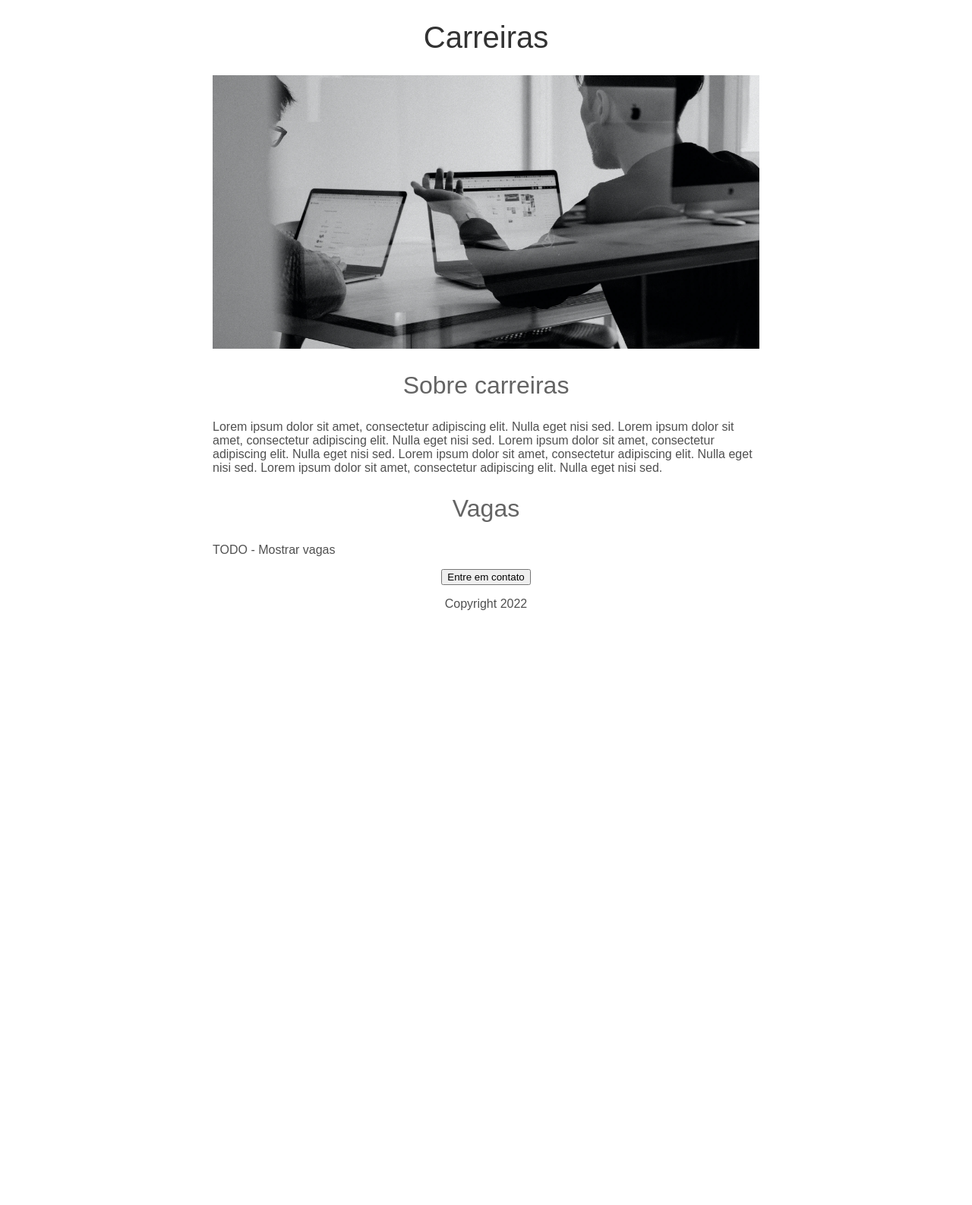
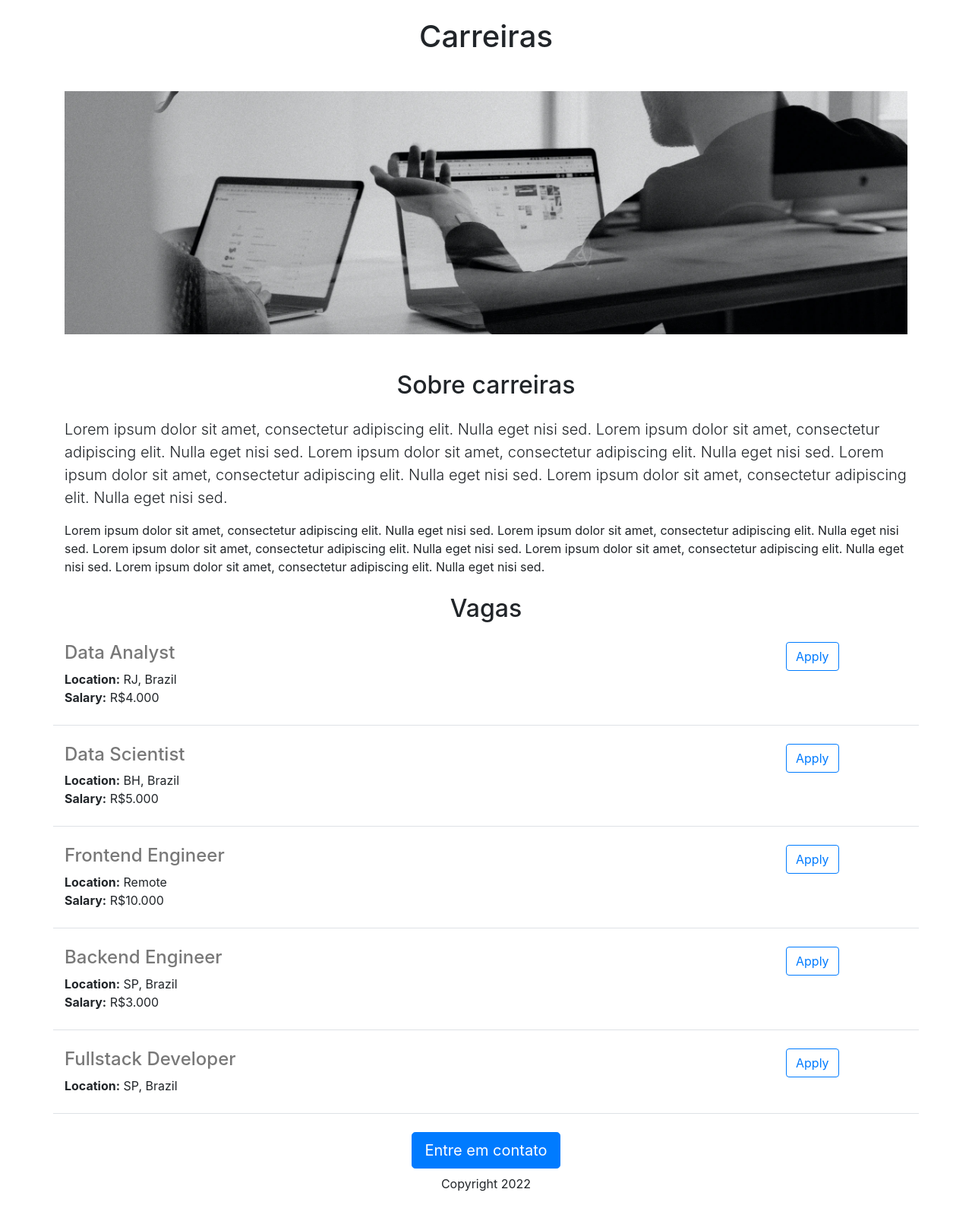
Before and after one commit to AntonioMarcel/treinamento-flask, a Flask app: page / in a window 1280 px wide. Shown: the whole page at 76% size. Before the commit the page ends 803 px from the top, so only its background shows below. Run offline with Flask 3, Linux system fonts and the light colour scheme.

Commit message:
adiciona dados dinâmicos e cria nova rota

```diff
--- a/app.py
+++ b/app.py
@@ -1,10 +1,35 @@
-from flask import Flask, render_template
+from flask import Flask, render_template, jsonify
 
 app = Flask(__name__)
 
+
+JOBS = [
+    {"id": 1, "title": "Data Analyst", "location": "RJ, Brazil", "salary": "R$4.000"},
+    {"id": 2, "title": "Data Scientist", "location": "BH, Brazil", "salary": "R$5.000"},
+    {"id": 3, "title": "Frontend Engineer", "location": "Remote", "salary": "R$10.000"},
+    {
+        "id": 4,
+        "title": "Backend Engineer",
+        "location": "SP, Brazil",
+        "salary": "R$3.000",
+    },
+    {
+        "id": 5,
+        "title": "Fullstack Developer",
+        "location": "SP, Brazil",
+    },
+]
+
+
 @app.route("/")
 def hello_world():
-  return render_template("home.html")
+    return render_template("home.html", jobs=JOBS, company="Xaropinho")
+
+
+@app.route("/api/jobs")
+def list_jobs():
+    return jsonify(JOBS)
+
 
 if __name__ == "__main__":
-  app.run(host="0.0.0.0", debug=True)
+    app.run(host="0.0.0.0", debug=True)
--- /dev/null
+++ b/requirements.txt
@@ -0,0 +1 @@
+flask
--- /dev/null
+++ b/static/styles/style.css
@@ -0,0 +1,9 @@
+#banner {
+  width: 100%;
+  height: 320px;
+  object-fit: cover;
+}
+
+h4 {
+  color: rgb(120, 120, 120);
+}
--- a/templates/home.html
+++ b/templates/home.html
@@ -1,61 +1,85 @@
 <!DOCTYPE html>
 <html>
   <head>
-    <meta charset="utf-8">
-    <title>Carreiras</title>
-    <style>
-      h1 {
-        font-size: 40px;
-        font-family: Arial;
-        font-weight: normal;
-        color: rgb(50, 50, 50);
-        text-align: center;
-      }
+    <title>{{company}} Carreiras</title>
 
-      #banner {
-        width: 100%;
-        height: 360px;
-        object-fit: cover;
-      }
+    <!-- Required meta tags -->
+    <meta charset="utf-8" />
+    <meta
+      name="viewport"
+      content="width=device-width, initial-scale=1, shrink-to-fit=no"
+    />
 
-      h2 {
-        font-family: Arial;
-        font-size: 32px;
-        color: rgb(100, 100, 100);
-        text-align: center;
-        font-weight: normal;
-      }
+    <!-- Bootstrap CSS -->
+    <link
+      rel="stylesheet"
+      href="https://cdn.jsdelivr.net/npm/bootstrap@4.1.3/dist/css/bootstrap.min.css"
+      integrity="sha384-MCw98/SFnGE8fJT3GXwEOngsV7Zt27NXFoaoApmYm81iuXoPkFOJwJ8ERdknLPMO"
+      crossorigin="anonymous"
+    />
 
-      p {
-        font-family: Arial;
-        color: rgb(80, 80, 80);
-      }
+    <!-- Optional JavaScript -->
+    <!-- jQuery first, then Popper.js, then Bootstrap JS -->
+    <script
+      src="https://code.jquery.com/jquery-3.3.1.slim.min.js"
+      integrity="sha384-q8i/X+965DzO0rT7abK41JStQIAqVgRVzpbzo5smXKp4YfRvH+8abtTE1Pi6jizo"
+      crossorigin="anonymous"
+    ></script>
+    <script
+      src="https://cdn.jsdelivr.net/npm/popper.js@1.14.3/dist/umd/popper.min.js"
+      integrity="sha384-ZMP7rVo3mIykV+2+9J3UJ46jBk0WLaUAdn689aCwoqbBJiSnjAK/l8WvCWPIPm49"
+      crossorigin="anonymous"
+    ></script>
+    <script
+      src="https://cdn.jsdelivr.net/npm/bootstrap@4.1.3/dist/js/bootstrap.min.js"
+      integrity="sha384-ChfqqxuZUCnJSK3+MXmPNIyE6ZbWh2IMqE241rYiqJxyMiZ6OW/JmZQ5stwEULTy"
+      crossorigin="anonymous"
+    ></script>
 
-      #container {
-        max-width: 720px;
-        margin: 0 auto 0 auto;
-      }
+    <!-- Custom CSS -->
+    <link
+      rel="stylesheet"
+      href="{{ url_for('static', filename='styles/style.css') }}"
+      type="text/css"
+    />
+  </head>
 
-      #bottom {
-        text-align: center;
+  <body>
+    <div class="container">
+      <h1 class="text-center pt-4 mb-5">Carreiras</h1>
+      <img
+        class="img-fluid"
+        id="banner"
+        src="{{ url_for('static', filename='images/banner.jpeg') }}"
+      />
+      <h2 class="text-center mt-5 mb-4">Sobre carreiras</h2>
+      <p class="lead">
+        Lorem ipsum dolor sit amet, consectetur adipiscing elit. Nulla eget nisi
+        sed. Lorem ipsum dolor sit amet, consectetur adipiscing elit. Nulla eget
+        nisi sed. Lorem ipsum dolor sit amet, consectetur adipiscing elit. Nulla
+        eget nisi sed. Lorem ipsum dolor sit amet, consectetur adipiscing elit.
+        Nulla eget nisi sed. Lorem ipsum dolor sit amet, consectetur adipiscing
+        elit. Nulla eget nisi sed.
+      </p>
+      <p>
+        Lorem ipsum dolor sit amet, consectetur adipiscing elit. Nulla eget nisi
+        sed. Lorem ipsum dolor sit amet, consectetur adipiscing elit. Nulla eget
+        nisi sed. Lorem ipsum dolor sit amet, consectetur adipiscing elit. Nulla
+        eget nisi sed. Lorem ipsum dolor sit amet, consectetur adipiscing elit.
+        Nulla eget nisi sed. Lorem ipsum dolor sit amet, consectetur adipiscing
+        elit. Nulla eget nisi sed.
+      </p>
 
-      }
-    </style>
-  </head>
-<body>
-  <div id="container">
-    <h1>Carreiras</h1>
-    <img id="banner" src="https://treinamento-flask--marcelsotero.repl.co/static/banner.jpeg" height="320">
-    <h2>Sobre carreiras</h2>
-    <p>
-      Lorem ipsum dolor sit amet, consectetur adipiscing elit. Nulla eget nisi sed.    Lorem ipsum dolor sit amet, consectetur adipiscing elit. Nulla eget nisi sed.    Lorem ipsum dolor sit amet, consectetur adipiscing elit. Nulla eget nisi sed.    Lorem ipsum dolor sit amet, consectetur adipiscing elit. Nulla eget nisi sed.    Lorem ipsum dolor sit amet, consectetur adipiscing elit. Nulla eget nisi sed.
-    </p>
-    <h2>Vagas</h2>
-    <p>TODO - Mostrar vagas</p>
-      <div id="bottom">
-        <button>Entre em contato</button>
-        <p>Copyright 2022</p>
+      <h2 class="text-center mt-4 mb-4">Vagas</h2>
+      <div id="list-jobs">
+        {% for job in jobs %} {% include "jobitem.html" %} {% endfor %}
       </div>
-  </div>
-</body>
+      <div id="bottom" class="text-center">
+        <button type="button" class="btn btn-primary btn-lg">
+          Entre em contato
+        </button>
+        <p class="mt-2">Copyright 2022</p>
+      </div>
+    </div>
+  </body>
 </html>
--- /dev/null
+++ b/templates/jobitem.html
@@ -0,0 +1,13 @@
+<div id="job" class="row border-bottom mb-4 pb-4">
+  <div class="col-10">
+    <h4>{{ job["title"]}}</h4>
+    <div><strong>Location:</strong> {{ job["location"]}}</div>
+    {% if "salary" in job %}
+    <div><strong>Salary:</strong> {{job["salary"]}}</div>
+    {% endif %}
+  </div>
+
+  <div class="col-2">
+    <button type="button" class="btn btn-outline-primary">Apply</button>
+  </div>
+</div>
```
Also changed, not shown: references.md (+1 -0 lines), pyproject.toml (line endings or trailing spaces), static/images/banner.jpeg (added), 6 other files.
